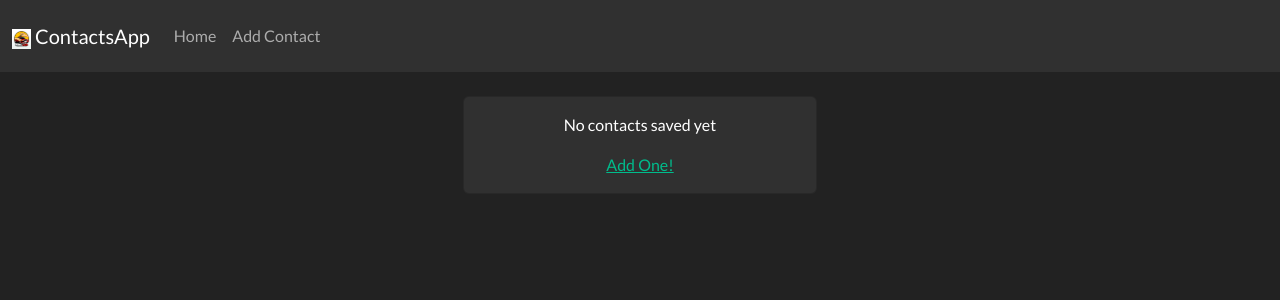
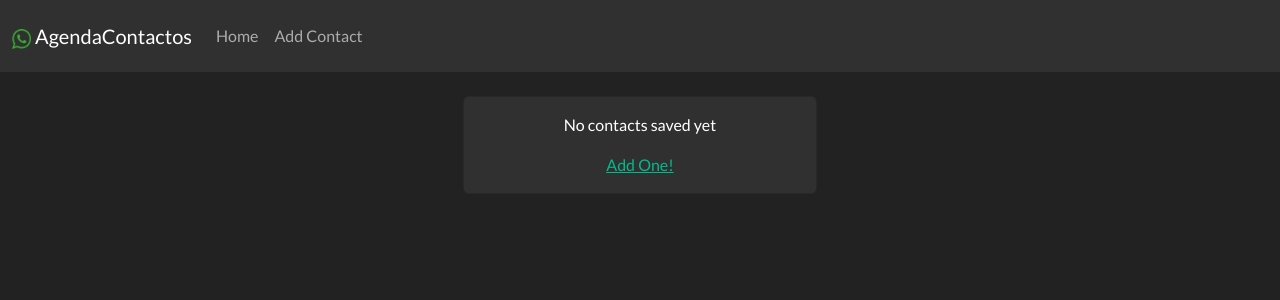
Before and after one commit to Alias23/SistemasWeb, a PHP site: page / in a window 1280 px wide. Shown: the top 300 px of the page. Run offline with PHP 8.4, Linux system fonts and the light colour scheme; some libraries are stand-ins or nearby versions.

```diff
--- a/add.php
+++ b/add.php
@@ -43,14 +43,14 @@
     href="./static/css/index.css"
   />
 
-  <title>AlquilaCoche</title>
+  <title>AgendaContactos</title>
 </head>
 <body>
   <nav class="navbar navbar-expand-lg navbar-dark bg-dark">
     <div class="container-fluid">
       <a class="navbar-brand font-weight-bold" href="#">
         <img class="mr-2" src="./static/img/logo.png" />
-        AlquilaCoche
+        AgendaContactos
       </a>
       <button
         class="navbar-toggler"
--- a/index.php
+++ b/index.php
@@ -34,14 +34,14 @@ if(file_exists("contactos.json")){
   <!-- Static Content -->
   <link rel="stylesheet" href="./static/css/index.css" />
 
-  <title>Contacts App</title>
+  <title>AgendaContactos</title>
 </head>
 <body>
   <nav class="navbar navbar-expand-lg navbar-dark bg-dark">
     <div class="container-fluid">
       <a class="navbar-brand font-weight-bold" href="#">
         <img class="mr-2" src="./static/img/logo.png" />
-        ContactsApp
+        AgendaContactos
       </a>
       <button
         class="navbar-toggler"
```
Also changed, not shown: sql/setup.sql (added, +13 -0 lines), static/img/logo.png.
